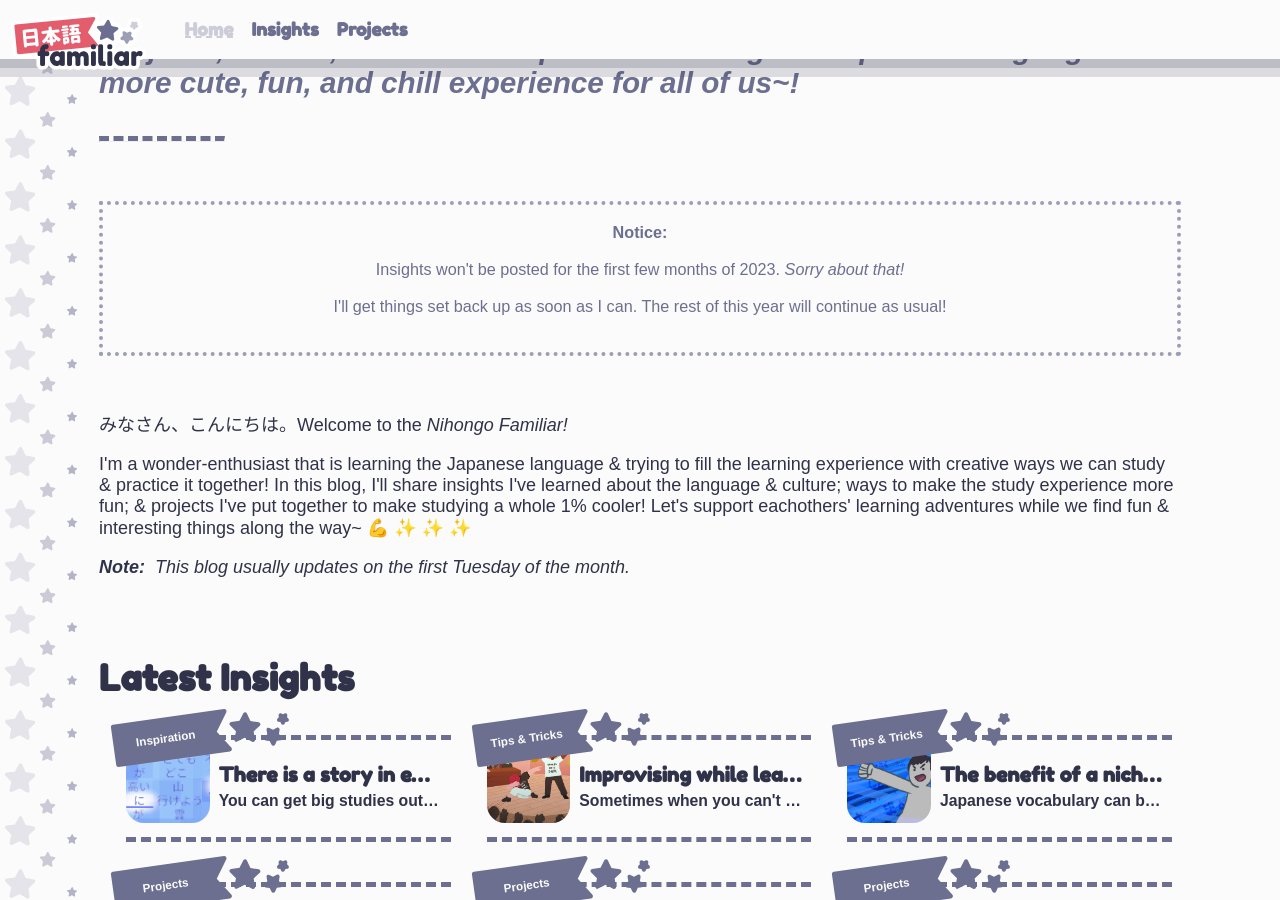
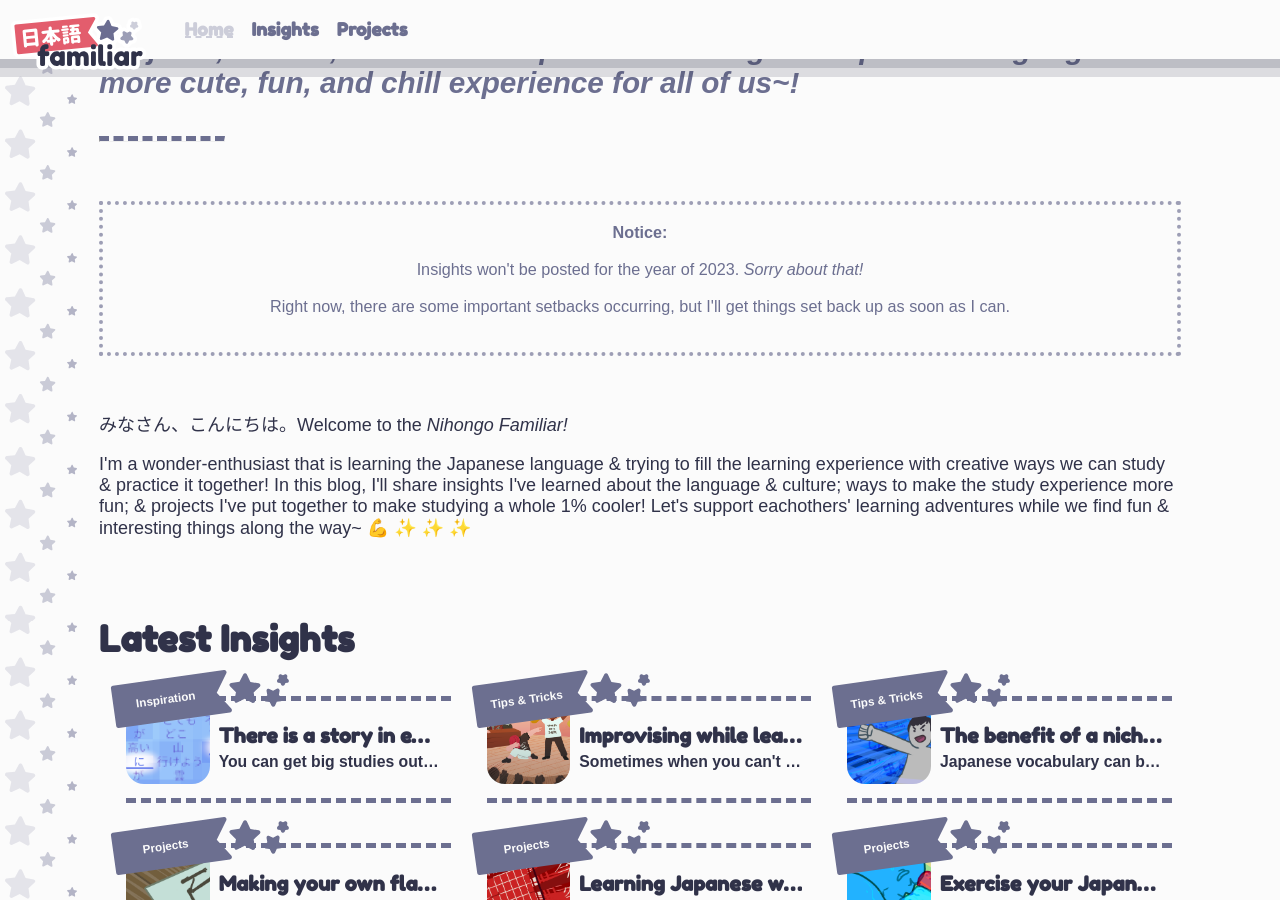
Before and after one commit to NihongoFamiliar/NihongoFamiliar.github.io, a Jekyll site: the page built from index.html, in a window 1280 px wide and 900 px high, scrolled down 567 px. Built offline with Jekyll 4.4.1, drawn with Linux system fonts in a browser that asks for light colours; some web fonts are replaced.

Commit message:
Update index.html

```diff
--- a/index.html
+++ b/index.html
@@ -8,20 +8,16 @@
 <div class="notice">
   <p><strong>Notice:</strong></p>
   <p>
-    Insights won't be posted for the first few months of 2023. <em>Sorry about that!</em>
+    Insights won't be posted for the year of 2023. <em>Sorry about that!</em>
   </p>
   <p>
-    I'll get things set back up as soon as I can. The rest of this year will continue as usual!
+    Right now, there are some important setbacks occurring, but I'll get things set back up as soon as I can.
   </p>
 </div>
 
 <p>みなさん、こんにちは。Welcome to the <em>{{@site.title}}!</em></p>
 <p>
   I'm a wonder-enthusiast that is learning the Japanese language &amp; trying to fill the learning experience with creative ways we can study &amp; practice it together! In this blog, I'll share insights I've learned about the language &amp; culture; ways to make the study experience more fun; &amp; projects I've put together to make studying a whole 1% cooler! Let's support eachothers' learning adventures while we find fun &amp; interesting things along the way~ &#128170; &#10024; &#10024; &#10024;
-</p>
-<p>
-  <em><strong>Note:</strong>&nbsp;
-  This blog usually updates on the first Tuesday of the month.</em>
 </p>
 <br />
 <br />
```
